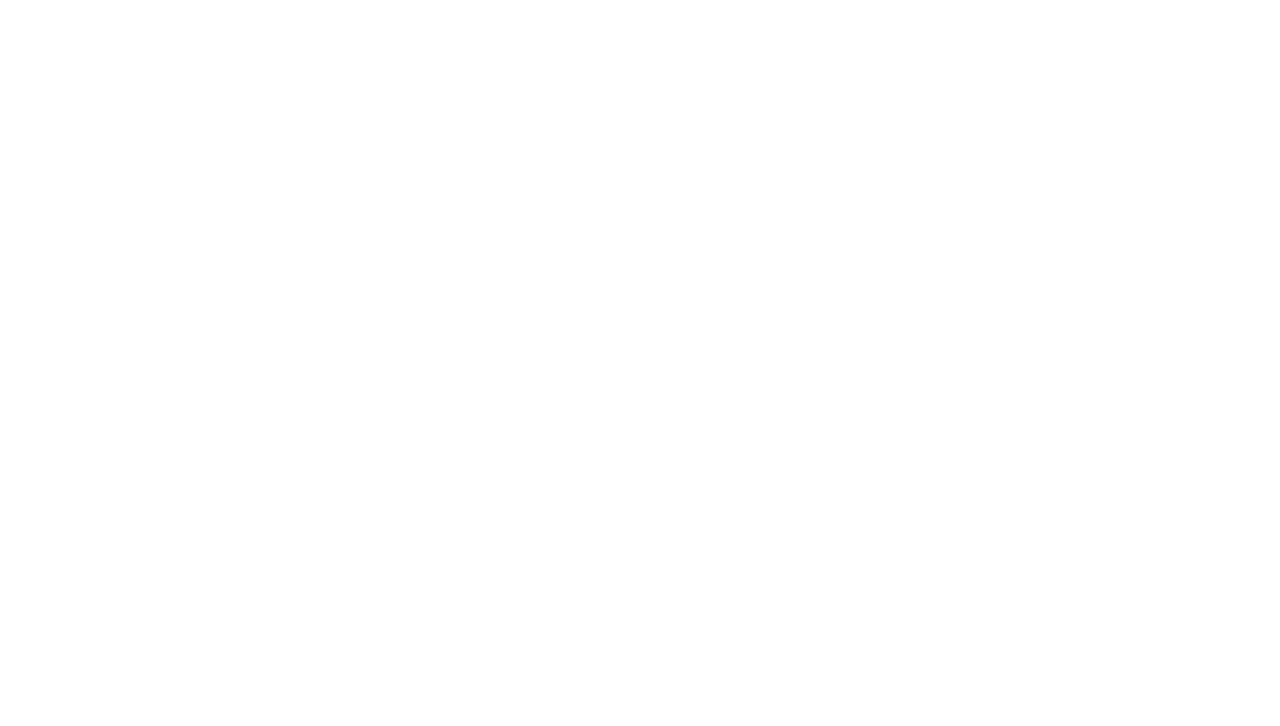
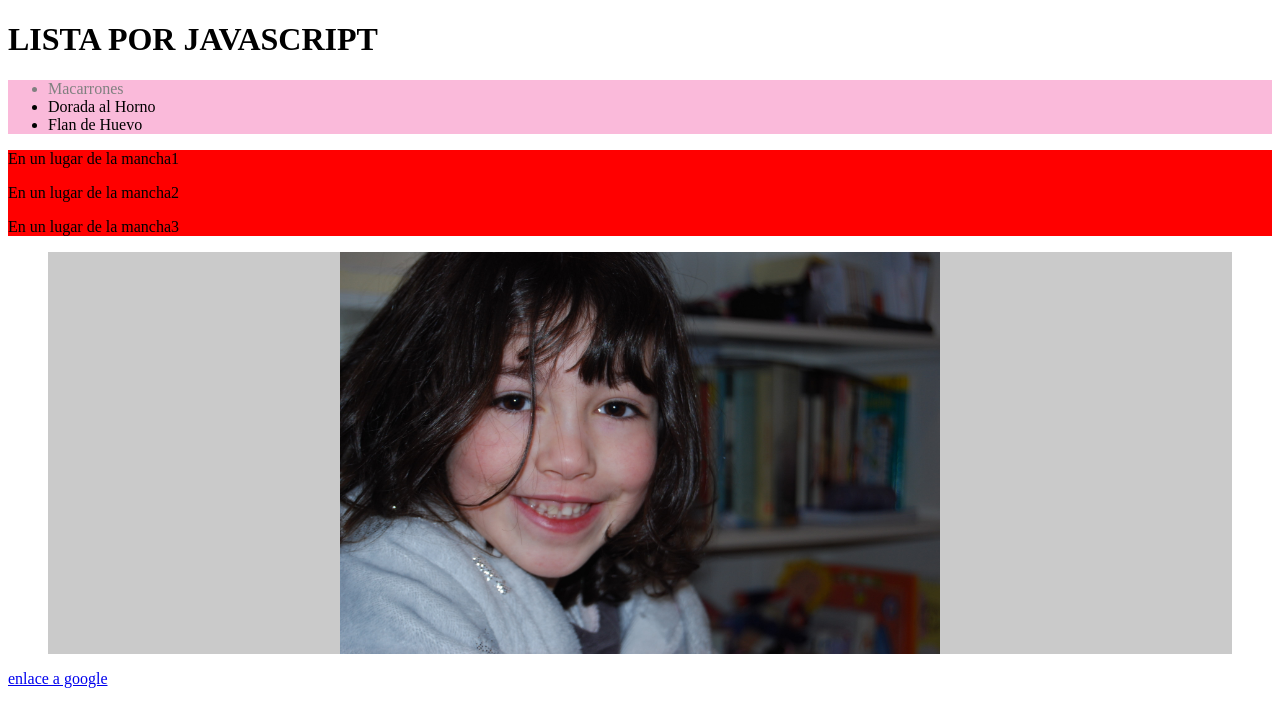
Before and after one commit to borjvj/Javascript, a plain HTML site: page index.html in a window 1280 px wide. Drawn offline with Linux system fonts and the light colour scheme.

Commit message:
Se crea lista , parrafos , imagen con Javascript

```diff
--- a/app.js
+++ b/app.js
@@ -0,0 +1,64 @@
+
+var lista1 =  document.createElement("ul");
+
+var dato1 = document.createElement("li");
+var dato2 = document.createElement("li");
+var dato3 = document.createElement("li");
+
+dato1.innerText = "Macarrones";
+dato2.innerText = "Dorada al Horno";
+dato3.innerText = "Flan de Huevo";
+
+lista1.appendChild(dato1);
+lista1.appendChild(dato2);
+lista1.appendChild(dato3);
+;
+document.body.appendChild(lista1);
+
+
+lista1.style.backgroundColor = "#fabada";
+dato1.style.color = "grey";
+
+
+
+
+var contenedor = document.createElement("div");
+
+var parr1 = document.createElement("p");
+var parr2 = document.createElement("p");
+var parr3 = document.createElement("p");
+
+parr1.innerText ="En un lugar de la mancha1";
+parr2.innerText ="En un lugar de la mancha2";
+parr3.innerText ="En un lugar de la mancha3";
+
+contenedor.appendChild(parr1);
+contenedor.appendChild(parr2);
+contenedor.appendChild(parr3);
+
+document.body.appendChild(contenedor);
+
+contenedor.style.backgroundColor = "red";
+
+var contenedor2 = document.createElement("figure")
+var foto1 = document.createElement("img");
+foto1.src ="imagenes/DSC_0822.JPG"
+
+contenedor2.appendChild(foto1);
+document.body.appendChild(contenedor2);
+
+foto1.style.width = "600px"
+contenedor2.style.display ="flex"
+contenedor2.style.justifyContent ="center"
+contenedor2.style.alignItems = "center"
+contenedor2.style.backgroundColor ="#cacaca"
+
+
+contenedor3 = document.createElement("div")
+
+enlace = document.createElement("a")
+enlace.href = "https://www.google.com"
+
+enlace.innerText = "enlace a google"
+contenedor3.appendChild(enlace)
+document.body.appendChild(contenedor3)
--- a/index.html
+++ b/index.html
@@ -7,6 +7,11 @@
     <title>Document</title>
 </head>
 <body>
+    <h1>LISTA POR JAVASCRIPT</h1>
+
+
+
+<script src="app.js"></script>
 
 </body>
 </html>
--- a/style.css
+++ b/style.css
@@ -0,0 +1,4 @@
+body{
+    margin: 0;
+    box-sizing: border-box;
+}
```
Also changed, not shown: imagenes/DSC_0822.JPG (added), 1 other file.
